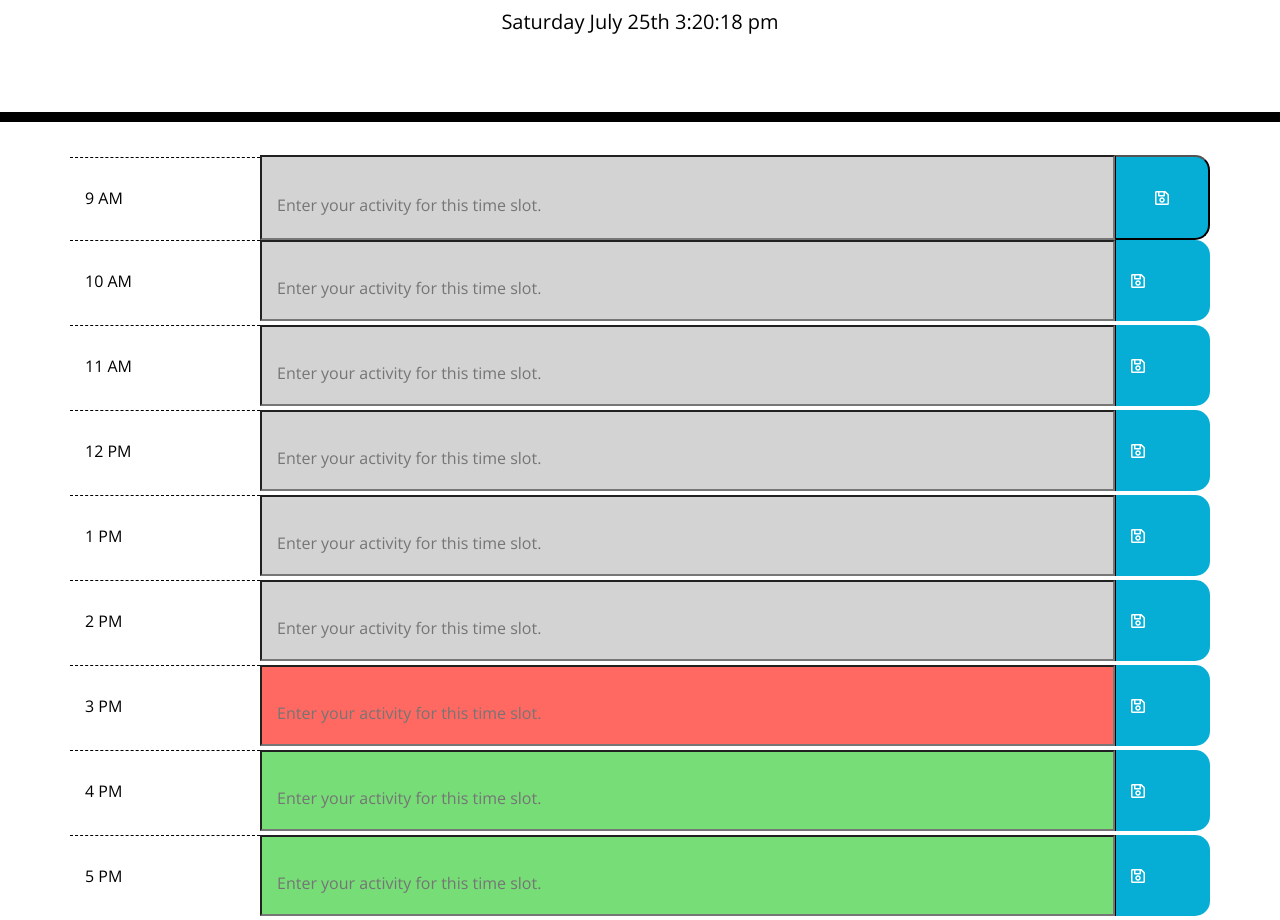
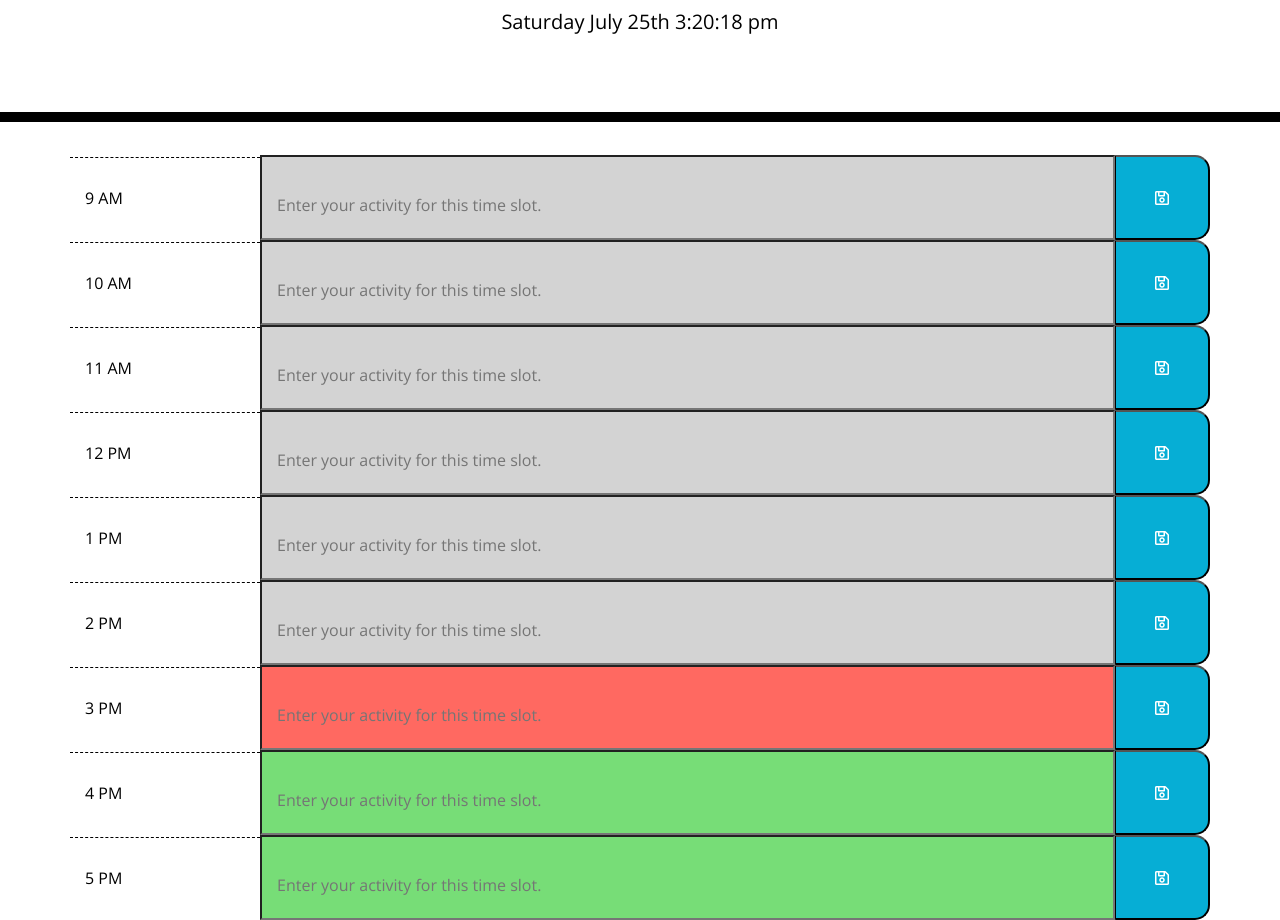
Before and after one commit to boleary1/Homework-5-Third-party-APIs, a plain HTML site: page index.html in a window 1280 px wide. Shown: the part 182-1102 px from the top of the page. Drawn offline with nearby package versions, Linux system fonts and the light colour scheme.

Commit message:
change divs to buttons

```diff
--- a/index.html
+++ b/index.html
@@ -38,42 +38,42 @@
       <div class="row justify-content-center" contenteditable="true">
         <div class="hour col-2 col-sm-2">10 AM      </div>
         <input id= "10" class="activity future col-7 col-sm-9" placeholder="Enter your activity for this time slot."></input>
-        <div class="saveBtn far fa-save col-2 col-sm-1" onclick="saveActivity(tenam)"></div>
+        <button class="saveBtn far fa-save col-2 col-sm-1" onclick="saveActivity(tenam)"></button>
       </div>
       <div class="row justify-content-center" contenteditable="true">
         <div class="hour col-2 col-sm-2">11 AM      </div>
         <input id= "11" class="activity future col-7 col-sm-9" placeholder="Enter your activity for this time slot."></input>
-        <div class="saveBtn far fa-save col-2 col-sm-1" onclick="saveActivity(elevenam)"></div>
+        <button class="saveBtn far fa-save col-2 col-sm-1" onclick="saveActivity(elevenam)"></button>
       </div>
       <div class="row justify-content-center" contenteditable="true">
         <div class="hour col-2 col-sm-2">12 PM      </div>
         <input id= "12" class="activity future col-7 col-sm-9" placeholder="Enter your activity for this time slot."></input>
-        <div class="saveBtn far fa-save col-2 col-sm-1" onclick="saveActivity(twelvepm)"></div>
+        <button class="saveBtn far fa-save col-2 col-sm-1" onclick="saveActivity(twelvepm)"></button>
       </div>
       <div class="row justify-content-center" contenteditable="true">
         <div class="hour col-2 col-sm-2">1 PM      </div>
         <input id= "13" class="activity future col-7 col-sm-9" placeholder="Enter your activity for this time slot."></input>
-        <div class="saveBtn far fa-save col-2 col-sm-1" onclick="saveActivity(onepm)"></div>
+        <button class="saveBtn far fa-save col-2 col-sm-1" onclick="saveActivity(onepm)"></button>
       </div>
       <div class="row justify-content-center" contenteditable="true">
         <div class="hour col-2 col-sm-2">2 PM      </div>
         <input id= "14" class="activity future col-7 col-sm-9" placeholder="Enter your activity for this time slot."></input>
-        <div class="saveBtn far fa-save col-2 col-sm-1" onclick="saveActivity(twopm)"></div>
+        <button class="saveBtn far fa-save col-2 col-sm-1" onclick="saveActivity(twopm)"></button>
       </div>
       <div class="row justify-content-center" contenteditable="true">
         <div class="hour col-2 col-sm-2">3 PM      </div>
         <input id= "15" class="activity future col-7 col-sm-9" placeholder="Enter your activity for this time slot."></input>
-        <div class="saveBtn far fa-save col-2 col-sm-1" onclick="saveActivity(threepm)"></div>
+        <button class="saveBtn far fa-save col-2 col-sm-1" onclick="saveActivity(threepm)"></button>
       </div>
       <div class="row justify-content-center" contenteditable="true">
         <div class="hour col-2 col-sm-2">4 PM      </div>
         <input id= "16" class="activity future col-7 col-sm-9" placeholder="Enter your activity for this time slot."></input>
-        <div class="saveBtn far fa-save col-2 col-sm-1" onclick="saveActivity(fourpm)"></div>
+        <button class="saveBtn far fa-save col-2 col-sm-1" onclick="saveActivity(fourpm)"></button>
       </div>
       <div class="row justify-content-center" contenteditable="true">
         <div class="hour col-2 col-sm-2">5 PM      </div>
         <input id= "17" class="activity future col-7 col-sm-9" placeholder="Enter your activity for this time slot."></input>
-        <div class="saveBtn far fa-save col-2 col-sm-1" onclick="saveActivity(fivepm)"></div>
+        <button class="saveBtn far fa-save col-2 col-sm-1" onclick="saveActivity(fivepm)"></button>
       </div>
 
     </div>
```
